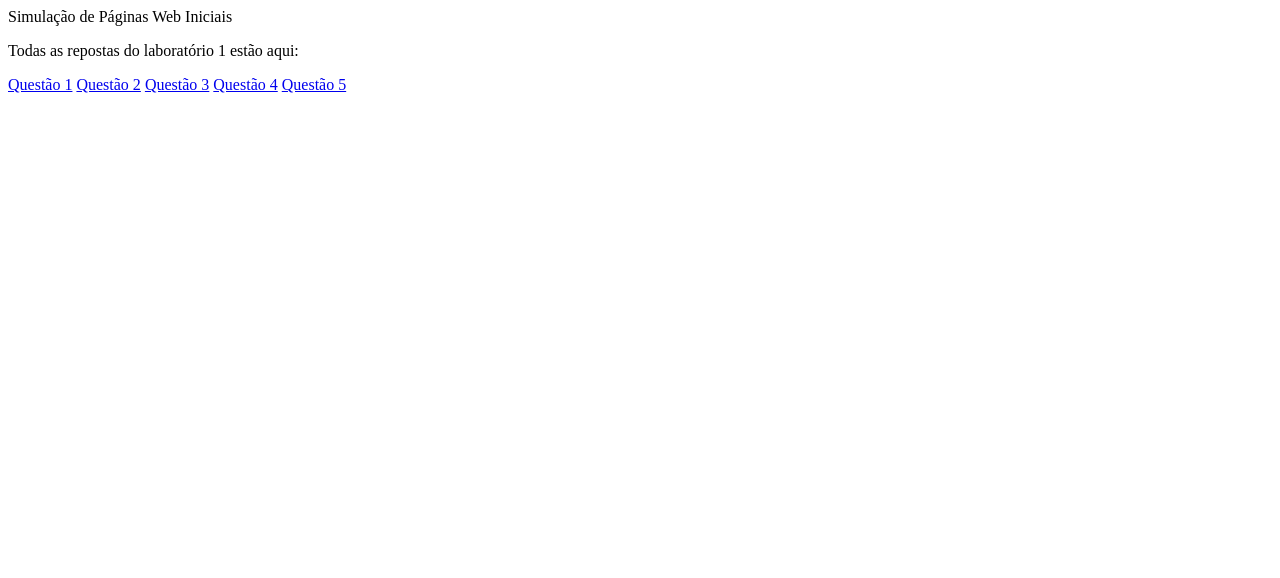
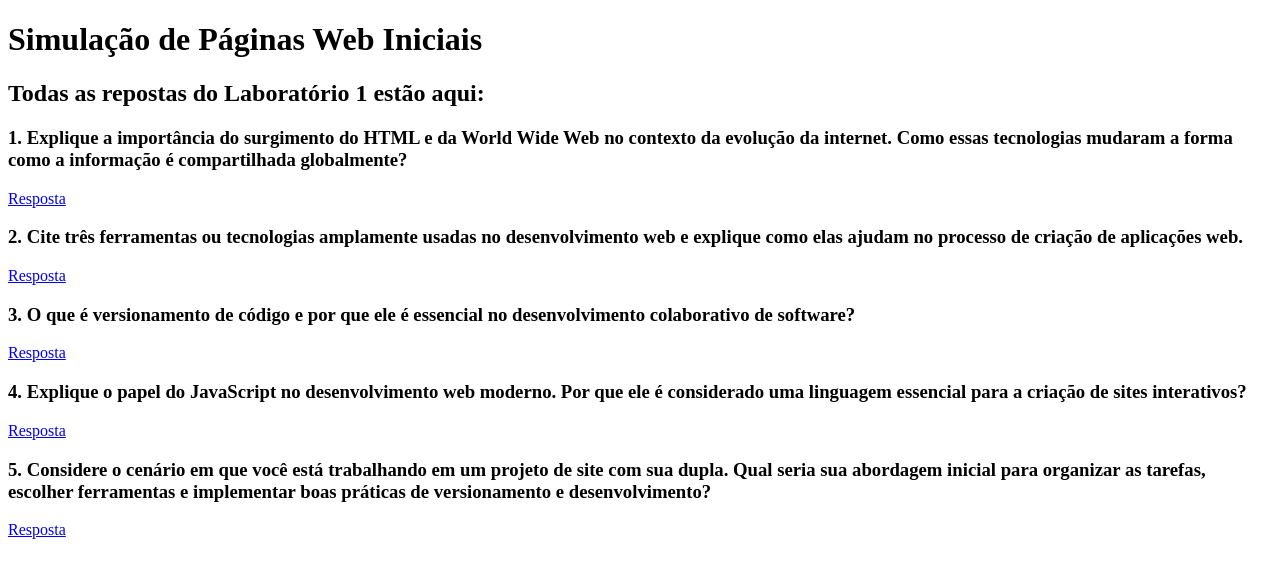
Before and after one commit to anthony-s-ferreira/pweb-2024.2, a plain HTML site: page lab_1/index.html in a window 1280 px wide. Drawn offline with Linux system fonts and the light colour scheme.

Commit message:
Atualização no index.html

```diff
--- a/lab_1/index.html
+++ b/lab_1/index.html
@@ -1,16 +1,43 @@
 <!DOCTYPE html>
 <html>
+    <title>Laboratório 1</title>
     <head>
-        Simulação de Páginas Web Iniciais
+        <h1>Simulação de Páginas Web Iniciais</h1>
     </head>
     <body>
-        <p>
-            Todas as repostas do laboratório 1 estão aqui:
-        </p>
-        <a href="resposta1.txt">Questão 1</a>
-        <a href="resposta2.txt">Questão 2</a>
-        <a href="resposta3.txt">Questão 3</a>
-        <a href="resposta4.txt">Questão 4</a>
-        <a href="resposta5.txt">Questão 5</a>
+        <h2>
+            Todas as repostas do Laboratório 1 estão aqui:
+        </h2>
+        <h3>
+            1. Explique a importância do surgimento do HTML e da World Wide
+            Web no contexto da evolução da internet. Como essas tecnologias
+            mudaram a forma como a informação é compartilhada
+            globalmente?
+        </h3>
+        <a href="resposta1.txt">Resposta</a>
+        <h3>
+            2. Cite três ferramentas ou tecnologias amplamente usadas no
+            desenvolvimento web e explique como elas ajudam no processo
+            de criação de aplicações web.
+        </h3>
+        <a href="resposta2.txt">Resposta</a>
+        <h3>
+            3. O que é versionamento de código e por que ele é essencial no
+            desenvolvimento colaborativo de software?
+        </h3>
+        <a href="resposta3.txt">Resposta</a>
+        <h3>
+            4. Explique o papel do JavaScript no desenvolvimento web moderno.
+            Por que ele é considerado uma linguagem essencial para a
+            criação de sites interativos?
+        </h3>
+        <a href="resposta4.txt">Resposta</a>
+        <h3>
+            5. Considere o cenário em que você está trabalhando em um projeto
+            de site com sua dupla. Qual seria sua abordagem inicial para
+            organizar as tarefas, escolher ferramentas e implementar boas
+            práticas de versionamento e desenvolvimento?
+        </h3>
+        <a href="resposta5.txt">Resposta</a>
     </body>
 </html>
```
